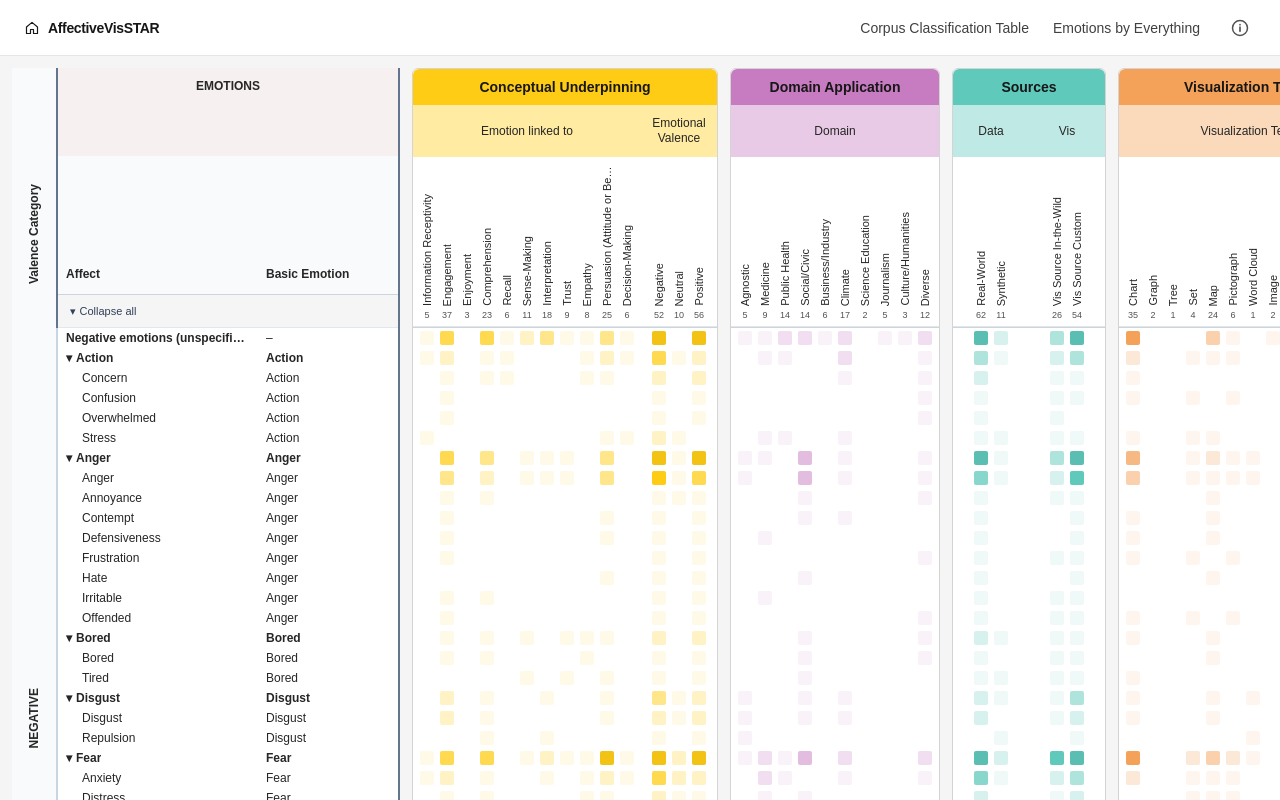
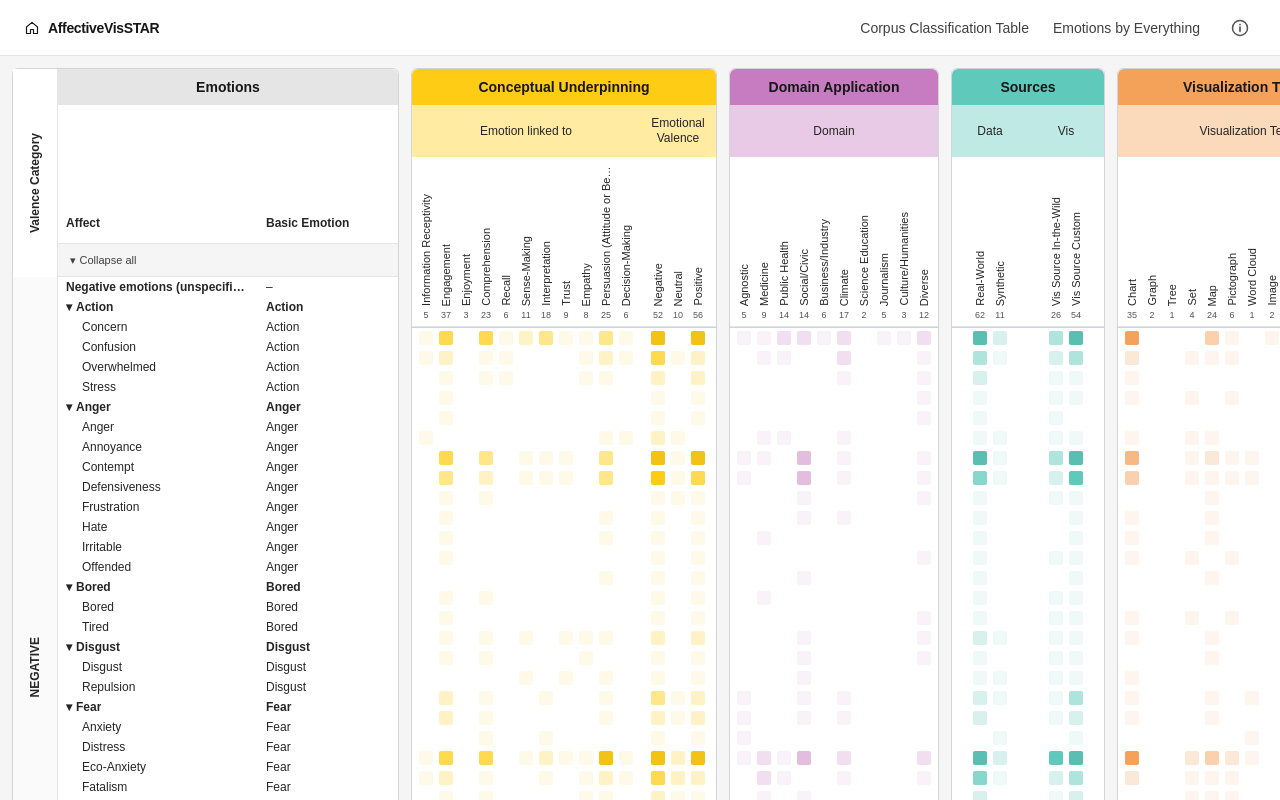
Before and after one commit to AffectiveVisSTAR/AffectiveVisSTAR.github.io, a Next.js app in the folder inf219/: page /emotions in a window 1280 px wide. Shown: the top 800 px of the page. Built offline with nearby package versions, Linux system fonts and the light colour scheme.

Commit message:
added round-corners and the same colors as 'papers' in corpus to the emotion column in emotions

```diff
--- a/inf219/components/emotions/EmotionColumn.tsx
+++ b/inf219/components/emotions/EmotionColumn.tsx
@@ -21,8 +21,13 @@ const EMOTION_COLUMNS = [
   { key: "Basic Emotion", label: "Basic Emotion", width: 140 },
 ] as const;
 export default function EmotionColumn({ groups, collapsedGroups, onToggleGroup, onCollapseAll, onExpandAll, canCollapseAll, canExpandAll, hoveredRowId, onHoverRow }: EmotionColumnProps) {
+  const emotionCount = groups.reduce(
+    (count, group) => count + group.rows.filter((row) => !row.isGroup).length,
+    0,
+  );
+
   return (
-    <section className="sticky left-0 z-20 shrink-0 self-start border-r-2 border-slate-500 bg-white">
+    <section className="sticky left-0 z-20 shrink-0 self-start rounded-md border border-neutral-300 bg-white">
       <table className="border-separate border-spacing-0 text-xs text-neutral-800">
         <caption className="sr-only">Emotions grouped by valence category</caption>
         <colgroup>
@@ -31,31 +36,33 @@ export default function EmotionColumn({ groups, collapsedGroups, onToggleGroup,
             <col key={column.key} style={{ width: column.width }} />
           ))}
         </colgroup>
-        <thead className="sticky top-0 z-10 bg-slate-50">
+        <thead className="sticky top-0 z-10 bg-white">
           <tr>
-            <th rowSpan={4} scope="col" className="border-r-2 border-slate-500 p-0 align-bottom">
-              <div className="flex items-end justify-center pb-11" style={{ width: CATEGORY_WIDTH }}>
+            <th rowSpan={4} scope="col" className="border-r border-neutral-200 p-0 align-bottom">
+              <div className="flex items-end justify-center rounded-tr-md pb-11" style={{ width: CATEGORY_WIDTH }}>
                 <span style={{ writingMode: "vertical-rl", transform: "rotate(180deg)" }}>
                   Valence Category
                 </span>
               </div>
             </th>
-            <th colSpan={2} className="p-0 text-center text-xs font-semibold uppercase" style={{ backgroundColor: "#f6f0f0" }}>
-              <div className="flex items-center justify-center" style={{ height: TITLE_HEIGHT }}>
+            <th colSpan={2} className="rounded-tr-md p-0 text-center text-sm font-semibold text-neutral-900">
+              <div className="flex items-center justify-center rounded-tr-md bg-neutral-200" style={{ height: TITLE_HEIGHT }}>
                 Emotions
               </div>
             </th>
           </tr>
           <tr>
-            <th colSpan={2} className="p-0 text-center text-xs font-semibold uppercase" style={{ backgroundColor: "#f6f0f0" }}>
-              <div style={{ height: SUBGROUP_HEIGHT }} />
+            <th colSpan={2} className="p-0 text-center text-xs text-neutral-600">
+              {/* <div className="flex items-center justify-center bg-neutral-100" style={{ height: SUBGROUP_HEIGHT }}>
+                {emotionCount} emotions
+              </div> */}
             </th>
           </tr>
           <tr>
             {EMOTION_COLUMNS.map((column) => (
-              <th key={column.key} scope="col" className="border-b border-slate-300 p-0">
+              <th key={column.key} scope="col" className="border-b border-neutral-200 p-0">
                 <div
-                  className="flex items-end justify-start gap-1 px-2 pb-3"
+                  className="flex items-end justify-start gap-1 px-2 pb-3 text-neutral-800"
                   style={{ height: LABEL_HEIGHT - 32, width: column.width }}
                 >
                   <span>{column.label}</span>
@@ -64,14 +71,14 @@ export default function EmotionColumn({ groups, collapsedGroups, onToggleGroup,
             ))}
           </tr>
           <tr>
-            <td colSpan={2} className="border-b border-slate-200 bg-neutral-100 p-0 text-left">
+            <td colSpan={2} className="border-b border-neutral-200 bg-neutral-100 p-0 text-left">
               <div className="flex items-center px-2" style={{ height: 32 }}>
                 <button
                   type="button"
                   onClick={canCollapseAll ? onCollapseAll : onExpandAll}
                   disabled={!canCollapseAll && !canExpandAll}
                   aria-label={canCollapseAll ? "Collapse all groups" : "Expand all groups"}
-                  className="inline-flex h-7 items-center gap-1 rounded-sm px-1 text-[11px] font-medium text-slate-700 cursor-pointer hover:bg-slate-200 hover:text-slate-900 focus-visible:outline-2 focus-visible:outline-blue-600 disabled:cursor-default disabled:opacity-40"
+                  className="inline-flex h-7 cursor-pointer items-center gap-1 rounded-sm px-1 text-[11px] font-medium text-neutral-700 hover:bg-neutral-200 hover:text-neutral-900 focus-visible:outline-2 focus-visible:outline-blue-600 disabled:cursor-default disabled:opacity-40"
                 >
                   <span aria-hidden="true">{canCollapseAll ? "▾" : "▸"}</span>
                   <span>{canCollapseAll ? "Collapse all" : "Expand all"}</span>
@@ -90,7 +97,7 @@ export default function EmotionColumn({ groups, collapsedGroups, onToggleGroup,
                 onMouseLeave={() => onHoverRow(null)}
               >
                 {index === 0 && (
-                  <th rowSpan={rows.length} scope="rowgroup" className={`border-r-2 border-slate-300 bg-slate-50 p-0 align-middle ${category !== groups[0]?.category ? "border-t" : ""}`}>
+                  <th rowSpan={rows.length} scope="rowgroup" className={`border-r border-neutral-200 bg-neutral-50 p-0 align-middle ${category !== groups[0]?.category ? "border-t border-neutral-200" : ""}`}>
                     <div className="flex items-center justify-center" style={{ width: CATEGORY_WIDTH }}>
                       <span className="uppercase" style={{ writingMode: "vertical-rl", transform: "rotate(180deg)" }}>
                         {category === "Main" ? "General" : category}
@@ -98,7 +105,7 @@ export default function EmotionColumn({ groups, collapsedGroups, onToggleGroup,
                     </div>
                   </th>
                 )}
-                <th scope="row" className={index === 0 && category !== groups[0]?.category ? "border-t border-slate-300 p-0 text-left" : "p-0 text-left"}>
+                <th scope="row" className={index === 0 && category !== groups[0]?.category ? "border-t border-neutral-200 p-0 text-left" : "p-0 text-left"}>
                   <div
                     title={emotion.name}
                     className={emotion.isChild ? "truncate pl-6 pr-2 font-normal" : "truncate px-2 font-semibold"}
@@ -112,7 +119,7 @@ export default function EmotionColumn({ groups, collapsedGroups, onToggleGroup,
                     {emotion.isGroup ? (
                       <button
                         type="button"
-                        className="flex h-full w-full items-center gap-1 text-left font-semibold hover:bg-slate-100 focus-visible:outline-2 focus-visible:outline-blue-600"
+                        className="flex h-full w-full items-center gap-1 text-left font-semibold hover:bg-neutral-100 focus-visible:outline-2 focus-visible:outline-blue-600"
                         aria-expanded={!collapsedGroups.has(groupKey(category, emotion.groupId!))}
                         onClick={() => onToggleGroup(groupKey(category, emotion.groupId!))}
                       >
@@ -124,7 +131,7 @@ export default function EmotionColumn({ groups, collapsedGroups, onToggleGroup,
                     ) : emotion.name}
                   </div>
                 </th>
-                <td className={index === 0 && category !== groups[0]?.category ? "border-t border-slate-300 p-0" : "p-0"}>
+                <td className={index === 0 && category !== groups[0]?.category ? "border-t border-neutral-200 p-0" : "p-0"}>
                   <div
                     title={emotion.basicEmotion}
                     className={emotion.isGroup ? "truncate px-2 font-semibold" : "truncate px-2"}
```
